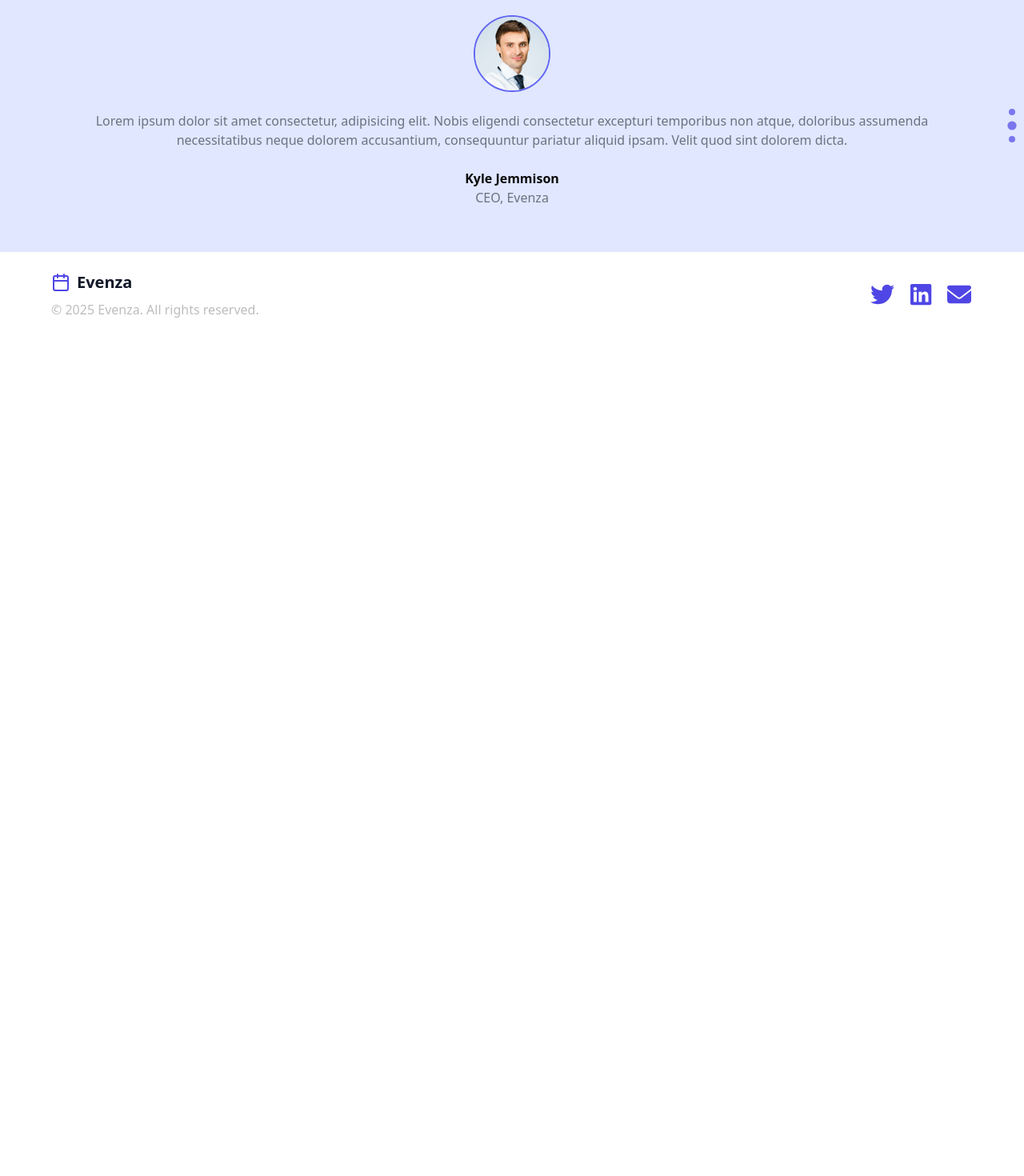
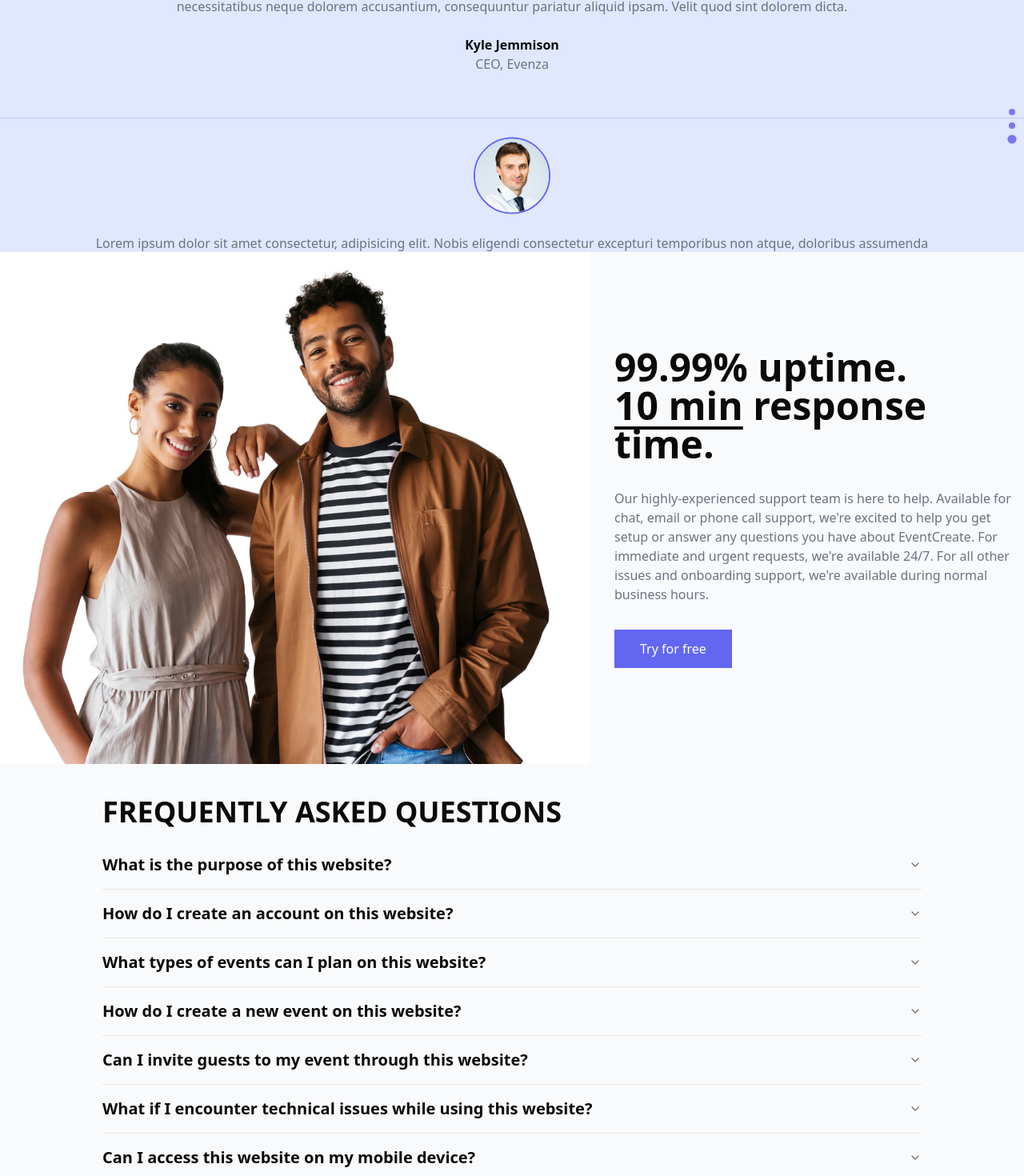
Before and after one commit to rankdeveloper/event-management-frontend, a React (Vite) app: page / in a window 1280 px wide. Shown: the part 1287-2757 px from the top of the page at 80% size. Before the commit the page ends 1710 px from the top, so only its background shows below. Built offline with nearby package versions, Linux system fonts and the light colour scheme; no server answers.

Commit message:
some new sections added for home page and code optimized

```diff
--- /dev/null
+++ b/src/components/Help.tsx
@@ -0,0 +1,31 @@
+import { Link } from "react-router-dom";
+
+export default function Help() {
+  return (
+    <div className="sm:min-h-[80vh]   items-center flex justify-end py-4 sm:py-0">
+      <div className="help sm:h-[80vh] flex items-center justify-between sm:px-0 px-4">
+        <div className="ml-0 sm:ml-[60%] flex flex-col justify-between  gap-8">
+          <h2 className="text-2xl sm:text-5xl leading-tight font-bold">
+            99.99% uptime. <br />{" "}
+            <span className="underline-offset-8 underline ">10 min</span>{" "}
+            response time.
+          </h2>
+          <p className="text-gray-500">
+            Our highly-experienced support team is here to help. Available for
+            chat, email or phone call support, we're excited to help you get
+            setup or answer any questions you have about EventCreate. For
+            immediate and urgent requests, we're available 24/7. For all other
+            issues and onboarding support, we're available during normal
+            business hours.
+          </p>
+
+          <div>
+            <button className="bg-indigo-500 py-3 px-8 text-white inline hover:bg-white border-1 border-white hover:border hover:border-indigo-500 hover:text-indigo-500">
+              <Link to="/register"> Try for free</Link>
+            </button>
+          </div>
+        </div>
+      </div>
+    </div>
+  );
+}
--- /dev/null
+++ b/src/components/faq.tsx
@@ -0,0 +1,29 @@
+import {
+  Accordion,
+  AccordionContent,
+  AccordionItem,
+  AccordionTrigger,
+} from "@/components/ui/accordion";
+import { faq } from "@/rowData";
+
+export default function FAQ() {
+  return (
+    <div className="sm:max-h-[600px] lg:max-h-[600px] overflow-y-scroll py-10 sm:px-0 px-4 ">
+      <h2 className="text-2xl sm:text-4xl font-semibold mb-4 uppercase">
+        Frequently Asked Questions
+      </h2>
+      <Accordion type="multiple" className="sm:!w-[80vw]">
+        {faq.map((item, i: number) => (
+          <AccordionItem key={i} value={`item-${i}`} className="">
+            <AccordionTrigger className="underline-none text-base sm:text-xl font-semibold">
+              {item.question}
+            </AccordionTrigger>
+            <AccordionContent className="border-l-2 border-b border-gray-200 p-2 text-sm sm:text-base">
+              {item.answer}
+            </AccordionContent>
+          </AccordionItem>
+        ))}
+      </Accordion>
+    </div>
+  );
+}
--- /dev/null
+++ b/src/components/trusted-by.tsx
@@ -0,0 +1,23 @@
+import { trustedBy_icons } from "@/rowData";
+import { FontAwesomeIcon } from "@fortawesome/react-fontawesome";
+
+export default function TRUSTED_BY() {
+  return (
+    <div className="flex sm:flex-row flex-col gap-4 sm:gap-0  items-center justify-between bg-white py-8 w-full border-b-gray-300 border border-t-0">
+      <div className="sm:w-1/4 w-full ">
+        <h3 className="!float-none text-center  sm:float-right text-xl font-semibold">
+          Trusted Partners :{" "}
+        </h3>
+      </div>
+      <div className="flex gap-14 items-center justify-center max-w-3xl sm:max-w-5xl 2xl:max-w-7xl mx-auto text-2xl sm:text-5xl 2xl:text-6xl text-gray-500">
+        {trustedBy_icons.map((item, i) => (
+          <FontAwesomeIcon
+            key={i}
+            icon={item.icon}
+            className={`${item.className}`}
+          />
+        ))}
+      </div>
+    </div>
+  );
+}
--- a/src/index.css
+++ b/src/index.css
@@ -79,21 +79,17 @@ body {
   background-repeat: no-repeat;
   background-attachment: fixed;
   opacity: 90%;
-  /* filter: drop-shadow(0 0 0.3rem black); */
-
-  /* width: 100vw; */
 }
 
 .bannerImg {
   background-image: url("./assets/banner.png");
-  /* background-size: cover; */
+
   background-size: contain;
   background-position: center;
   background-repeat: no-repeat;
-  /* background-attachment: fixed; */
+
   height: auto;
   opacity: 90%;
-  /* filter: drop-shadow(0 0 0.3rem black); */
 }
 
 .splide__arrow {
@@ -110,3 +106,18 @@ body {
   @apply !bg-indigo-600;
   @apply hover:bg-indigo-600;
 }
+
+.help {
+  background-size: cover;
+  background-position: center;
+  background-repeat: no-repeat;
+  background-position: -30px 0%;
+  background-size: 60%;
+  background-image: url("./assets/help.jpg");
+}
+
+@media screen and (max-width: 400px) {
+  .help {
+    background: none;
+  }
+}
--- a/src/lib/animation-variants.ts
+++ b/src/lib/animation-variants.ts
@@ -1,5 +1,7 @@
-export const parent = {
-  initial: { opacity: 0, delay: 3 },
+import { Variants } from "framer-motion";
+
+export const parent: Variants = {
+  initial: { opacity: 0 },
   visible: {
     opacity: 1,
     transition: {
@@ -7,11 +9,12 @@ export const parent = {
       stiffness: 120,
       staggerChildren: 0.3,
       delayChildren: 0.2,
+      delay: 0.5,
     },
   },
 };
 
-export const child = {
+export const child: Variants = {
   initial: { opacity: 0, x: -50 },
   visible: {
     opacity: 1,
--- a/src/main.tsx
+++ b/src/main.tsx
@@ -6,10 +6,9 @@ import { QueryClientProvider, QueryClient } from "@tanstack/react-query";
 const queryClient = new QueryClient();
 
 createRoot(document.getElementById("root")!).render(
-  // <StrictMode>
-  <QueryClientProvider client={queryClient}>
-    <App />
-  </QueryClientProvider>
-
-  // </StrictMode>,
+  <StrictMode>
+    <QueryClientProvider client={queryClient}>
+      <App />
+    </QueryClientProvider>
+  </StrictMode>
 );
--- a/src/pages/Home.tsx
+++ b/src/pages/Home.tsx
@@ -6,6 +6,9 @@ import VerticalSlider from "@/components/slider";
 import { EVENTS_GALLERY } from "@/rowData";
 import Footer from "@/components/footer";
 import { child, parent } from "@/lib/animation-variants";
+import Help from "@/components/Help";
+import FAQ from "@/components/faq";
+import TRUSTED_BY from "@/components/trusted-by";
 
 export default function Home() {
   return (
@@ -37,19 +40,10 @@ export default function Home() {
           </motion.p>
 
           <div className="mt-8 flex items-center flex-col sm:flex-row gap-4 sm:gap-10 justify-center ">
-            <div className=" w-[90%] sm:w-[15%] border bg-indigo-600 hover:bg-indigo-700">
+            <div className=" w-[90%] sm:w-[20%] border bg-indigo-600 hover:bg-indigo-700">
               <Link
-                to="/register"
+                to="/createEvent"
                 className="inline-flex items-center px-6 py-3 border border-transparent text-base font-medium rounded-md text-white "
-              >
-                Subscribe
-              </Link>
-            </div>
-
-            <div className="w-[90%] sm:w-[20%] md:w-[15%] border border-indigo-400 text-black bg-white hover:bg-indigo-300">
-              <Link
-                to="/register"
-                className="inline-flex items-center px-6 py-3  text-base font-medium rounded-md "
               >
                 Create Your Event
               </Link>
@@ -64,7 +58,7 @@ export default function Home() {
             key="events-types"
             whileInView="visible"
             transition={{ duration: 0.5, type: "spring", stiffness: 120 }}
-            className="grid grid-cols-1 sm:grid-cols-3 xl:grid-cols-4  gap-4 "
+            className="grid grid-cols-1 sm:grid-cols-3 xl:grid-cols-4  gap-4"
           >
             {EVENTS_GALLERY.map((item, i) => (
               <motion.div
@@ -103,7 +97,7 @@ export default function Home() {
           ))}
         </div>
 
-        <div className="py-20 backgroundImg px-4 sm:px-6 lg:px-24  ">
+        <div className="py-20 2xl:py-32 backgroundImg px-4 sm:px-6 lg:px-24  ">
           <div className="max-w-7xl mx-auto px-4 sm:px-6 lg:px-8">
             <div className="grid grid-cols-1 gap-8 sm:grid-cols-3">
               <div className="text-center border border-indigo-400 rounded-lg filter drop-shadow-lg backdrop-blur py-4">
@@ -145,8 +139,10 @@ export default function Home() {
         </div>
       </div>
 
-      {/* // whats user saying */}
       <VerticalSlider />
+      <Help />
+      <FAQ />
+      <TRUSTED_BY />
       <Footer />
     </div>
   );
--- a/src/rowData.ts
+++ b/src/rowData.ts
@@ -5,7 +5,12 @@ import conference from "./assets/conference.jpg";
 
 import { faTwitter, faLinkedin } from "@fortawesome/free-brands-svg-icons";
 import { faEnvelope } from "@fortawesome/free-solid-svg-icons";
-
+import {
+  faGithub,
+  faGoogle,
+  faAirbnb,
+  faFacebook,
+} from "@fortawesome/free-brands-svg-icons";
 export const categories = [
   "Sports",
   "Music",
@@ -29,3 +34,76 @@ export const SOCIAL_ICONS = [
   { name: "Linkedin", icon: faLinkedin },
   { name: "Email", icon: faEnvelope },
 ] as const;
+
+export const faq = [
+  {
+    question: "What is the purpose of this website?",
+    answer:
+      "This website is designed to help you manage and plan events, including conferences, weddings, and other gatherings.",
+  },
+  {
+    question: "How do I create an account on this website?",
+    answer:
+      "To create an account, simply click on the 'Sign Up' button and follow the prompts to enter your email address, password, and other details.",
+  },
+  {
+    question: "What types of events can I plan on this website?",
+    answer:
+      "You can plan a wide range of events on this website, including conferences, weddings, birthday parties, and more.",
+  },
+  {
+    question: "How do I create a new event on this website?",
+    answer:
+      "To create a new event, click on the 'Create Event' button and follow the prompts to enter details such as the event name, date, time, and location.",
+  },
+  {
+    question: "Can I invite guests to my event through this website?",
+    answer:
+      "Yes, you can invite guests to your event by creating a guest list and sending out invitations through the website.",
+  },
+
+  {
+    question: "What if I encounter technical issues while using this website?",
+    answer:
+      "If you encounter technical issues, please contact our customer support team for assistance.",
+  },
+
+  {
+    question: "Can I access this website on my mobile device?",
+    answer:
+      "Yes, our website is mobile-friendly and can be accessed on a variety of devices.",
+  },
+  {
+    question: "How do I contact the event organizer or customer support team?",
+    answer:
+      "You can contact us through the website's contact form, or by emailing [insert email address].",
+  },
+];
+
+export const trustedBy_icons = [
+  {
+    name: "Github",
+    icon: faGithub,
+    className: "hover:text-black transition-all duration-300",
+  },
+  {
+    name: "Linkedin",
+    icon: faLinkedin,
+    className: "hover:text-blue-500 transition-all duration-300",
+  },
+  {
+    name: "Google",
+    icon: faGoogle,
+    className: "hover:text-red-500 transition-all duration-300",
+  },
+  {
+    name: "Airbnb",
+    icon: faAirbnb,
+    className: "hover:text-red-500 transition-all duration-300",
+  },
+  {
+    name: "Facebook",
+    icon: faFacebook,
+    className: "hover:text-blue-500 transition-all duration-300",
+  },
+];
--- a/src/socket.ts
+++ b/src/socket.ts
@@ -1,2 +1,7 @@
 import { io } from "socket.io-client";
-export const socket = io("http://localhost:5000");
+
+const path =
+  window.location.hostname === "localhost"
+    ? "http://localhost:5000"
+    : "https://ocgg00o40ksg088g4w4gs440.coolify.probir.dev";
+export const socket = io(path);
```
Also changed, not shown: src/assets/help.jpg (added).
